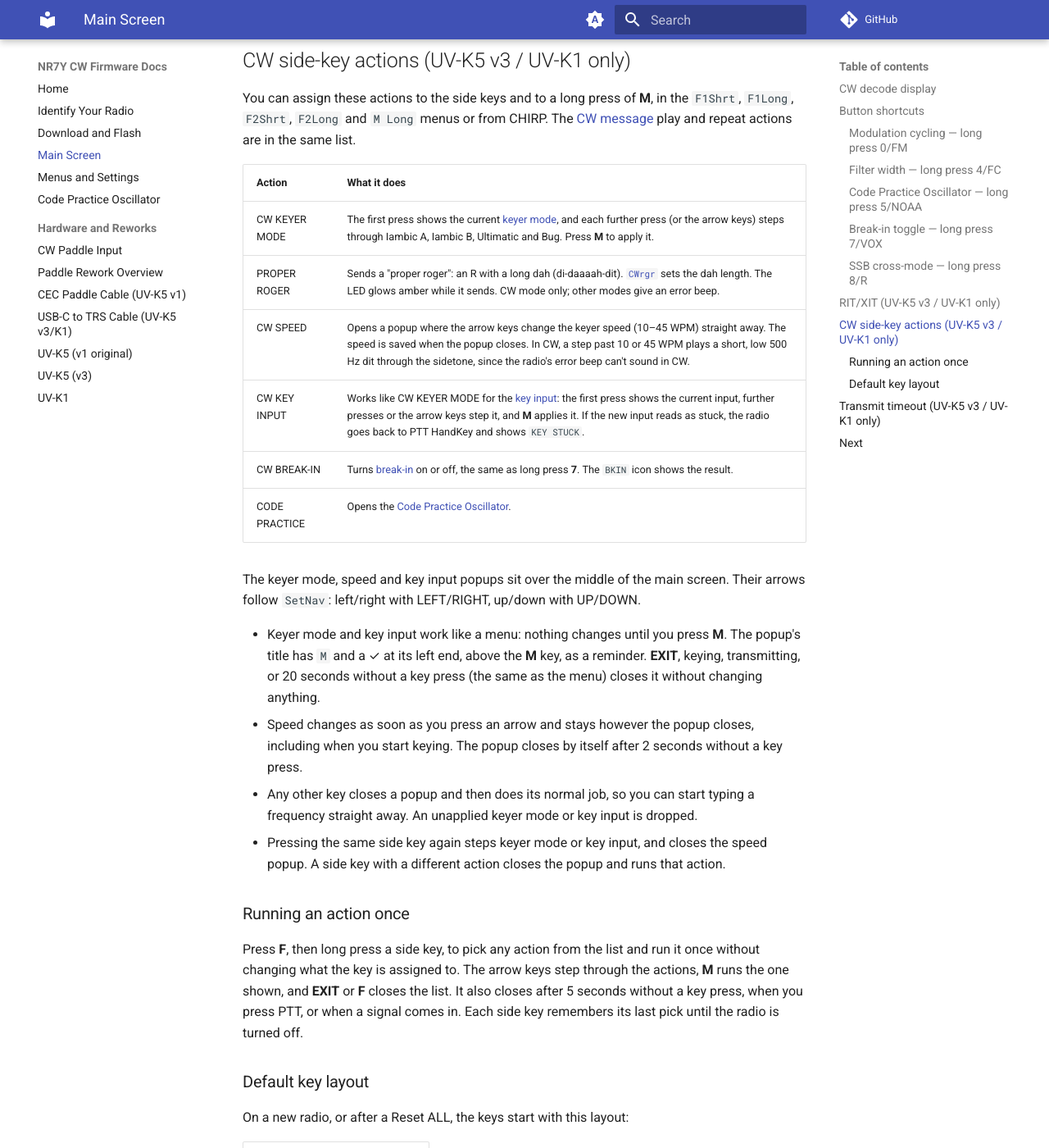
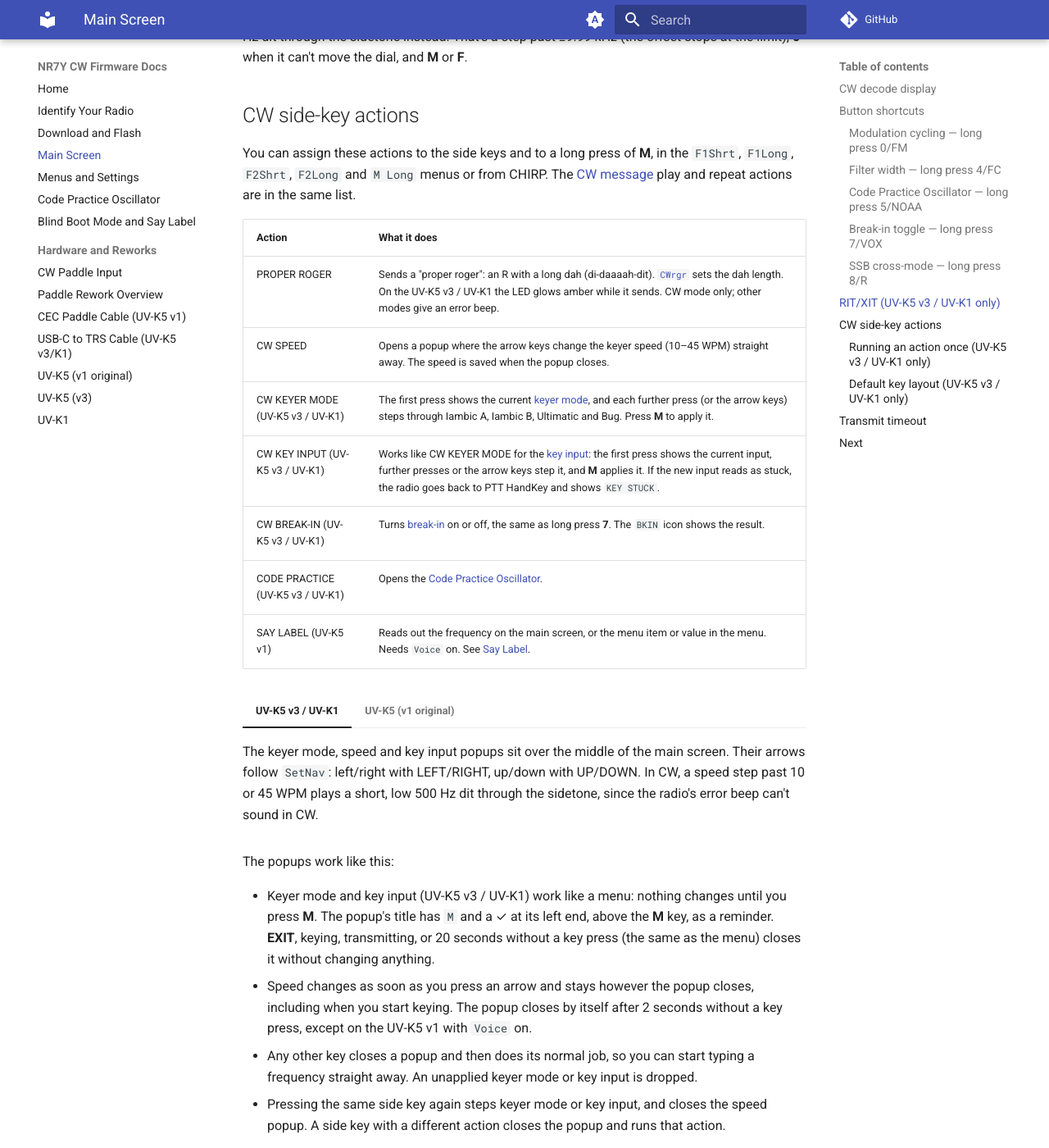
Before and after one commit to briand/cw-firmware-docs, an MkDocs documentation site: the page built from docs/main-screen.md, in a window 1280 px wide and 1400 px high, scrolled down 3775 px. Shown: the whole window at 82% size. Built offline with MkDocs 1.6.1 and Material for MkDocs 9.7.7, drawn with Linux system fonts in a browser that asks for light colours; comment, search, counter and statistics services are not loaded; some of the changed text lies outside the part shown.

Commit message:
update for k5v1 v1.5 release - blind boot mode, other minor updates

```diff
--- a/docs/main-screen.md
+++ b/docs/main-screen.md
@@ -47,6 +47,9 @@ On the UV-K5 v3 / UV-K1, a short press of `*` in CW mode opens
 Cycle between the modulation modes: FM → AM → USB → CW → (back to FM)
 
 The firmware automatically opens squelch full-time whenever switching to USB and CW modes. Use side button 1 (or map a different button to the `monitor` action) to close squelch.
+
+On the UV-K5 (v1), with `Voice` on, the radio sends the new mode's name in
+CW (`FM`, `AM`, `USB` or `CW`). See [CW enunciation](blind-boot-mode.md#cw-enunciation).
 
 !!! warning
     Selecting **USB** mode lets you *receive* and listen to upper-sideband
@@ -144,7 +147,7 @@ plays a short, low 500 Hz dit through the sidetone instead. That's a step
 past ±9.99 kHz (the offset stops at the limit), **0** when it can't move the
 dial, and **M** or **F**.
 
-## CW side-key actions (UV-K5 v3 / UV-K1 only) {#side-key-actions}
+## CW side-key actions {#side-key-actions}
 
 You can assign these actions to the side keys and to a long press of **M**,
 in the `F1Shrt`, `F1Long`, `F2Shrt`, `F2Long` and `M Long` menus or from
@@ -153,24 +156,39 @@ and repeat actions are in the same list.
 
 | Action | What it does |
 |---|---|
-| CW KEYER MODE | The first press shows the current [keyer mode](menus-and-settings.md#cw-keyer-mode-cwkmod), and each further press (or the arrow keys) steps through Iambic A, Iambic B, Ultimatic and Bug. Press **M** to apply it. |
-| PROPER ROGER | Sends a "proper roger": an R with a long dah (di-daaaah-dit). [`CWrgr`](menus-and-settings.md#cwrgr) sets the dah length. The LED glows amber while it sends. CW mode only; other modes give an error beep. |
-| CW SPEED | Opens a popup where the arrow keys change the keyer speed (10–45 WPM) straight away. The speed is saved when the popup closes. In CW, a step past 10 or 45 WPM plays a short, low 500 Hz dit through the sidetone, since the radio's error beep can't sound in CW. |
-| CW KEY INPUT | Works like CW KEYER MODE for the [key input](menus-and-settings.md#cw-key-input-cwkin): the first press shows the current input, further presses or the arrow keys step it, and **M** applies it. If the new input reads as stuck, the radio goes back to PTT HandKey and shows `KEY STUCK`. |
-| CW BREAK-IN | Turns [break-in](menus-and-settings.md#cw-break-in-cwbkin) on or off, the same as long press **7**. The `BKIN` icon shows the result. |
-| CODE PRACTICE | Opens the [Code Practice Oscillator](code-practice-oscillator.md). |
+| PROPER ROGER | Sends a "proper roger": an R with a long dah (di-daaaah-dit). [`CWrgr`](menus-and-settings.md#cwrgr) sets the dah length. On the UV-K5 v3 / UV-K1 the LED glows amber while it sends. CW mode only; other modes give an error beep. |
+| CW SPEED | Opens a popup where the arrow keys change the keyer speed (10–45 WPM) straight away. The speed is saved when the popup closes. |
+| CW KEYER MODE (UV-K5 v3 / UV-K1) | The first press shows the current [keyer mode](menus-and-settings.md#cw-keyer-mode-cwkmod), and each further press (or the arrow keys) steps through Iambic A, Iambic B, Ultimatic and Bug. Press **M** to apply it. |
+| CW KEY INPUT (UV-K5 v3 / UV-K1) | Works like CW KEYER MODE for the [key input](menus-and-settings.md#cw-key-input-cwkin): the first press shows the current input, further presses or the arrow keys step it, and **M** applies it. If the new input reads as stuck, the radio goes back to PTT HandKey and shows `KEY STUCK`. |
+| CW BREAK-IN (UV-K5 v3 / UV-K1) | Turns [break-in](menus-and-settings.md#cw-break-in-cwbkin) on or off, the same as long press **7**. The `BKIN` icon shows the result. |
+| CODE PRACTICE (UV-K5 v3 / UV-K1) | Opens the [Code Practice Oscillator](code-practice-oscillator.md). |
+| SAY LABEL (UV-K5 v1) | Reads out the frequency on the main screen, or the menu item or value in the menu. Needs `Voice` on. See [Say Label](blind-boot-mode.md#say-label). |
 
-The keyer mode, speed and key input popups sit over the middle of the main
-screen. Their arrows follow `SetNav`: left/right with LEFT/RIGHT, up/down with
-UP/DOWN.
+=== "UV-K5 v3 / UV-K1"
 
-- Keyer mode and key input work like a menu: nothing changes until you press
+    The keyer mode, speed and key input popups sit over the middle of the
+    main screen. Their arrows follow `SetNav`: left/right with LEFT/RIGHT,
+    up/down with UP/DOWN. In CW, a speed step past 10 or 45 WPM plays a
+    short, low 500 Hz dit through the sidetone, since the radio's error beep
+    can't sound in CW.
+
+=== "UV-K5 (v1 original)"
+
+    The speed popup opens from the main screen only, and **UP** / **DOWN**
+    change the speed. A step past 10 or 45 WPM gives an error beep. With
+    `Voice` on, the popup sends a CW `5` at each new speed and stays open
+    until you close it. See
+    [setting your speed by ear](blind-boot-mode.md#setting-your-speed-by-ear).
+
+The popups work like this:
+
+- Keyer mode and key input (UV-K5 v3 / UV-K1) work like a menu: nothing changes until you press
   **M**. The popup's title has `M` and a ✓ at its left end, above the **M**
   key, as a reminder. **EXIT**, keying, transmitting, or 20 seconds without a
   key press (the same as the menu) closes it without changing anything.
 - Speed changes as soon as you press an arrow and stays however the popup
   closes, including when you start keying. The popup closes by itself after
-  2 seconds without a key press.
+  2 seconds without a key press, except on the UV-K5 v1 with `Voice` on.
 - Any other key closes a popup and then does its normal job, so you can start
   typing a frequency straight away. An unapplied keyer mode or key input is
   dropped.
@@ -178,7 +196,7 @@ UP/DOWN.
   the speed popup. A side key with a different action closes the popup and runs
   that action.
 
-### Running an action once {#action-picker}
+### Running an action once (UV-K5 v3 / UV-K1 only) {#action-picker}
 
 Press **F**, then long press a side key, to pick any action from the list and
 run it once without changing what the key is assigned to. The arrow keys
@@ -187,7 +205,7 @@ closes the list. It also closes after 5 seconds without a key press, when you
 press PTT, or when a signal comes in. Each side key remembers its last pick
 until the radio is turned off.
 
-### Default key layout
+### Default key layout (UV-K5 v3 / UV-K1 only)
 
 On a new radio, or after a Reset ALL, the keys start with this layout:
 
@@ -203,10 +221,11 @@ These defaults only fill keys that have never been set. Once you assign an
 action, from the menu or from CHIRP, the radio keeps it, and a radio upgraded
 from earlier firmware keeps the actions it already had.
 
-## Transmit timeout (UV-K5 v3 / UV-K1 only) {#tx-timeout}
+## Transmit timeout {#tx-timeout}
 
 If keying runs for 7 seconds without a gap of at least two dit lengths, the
-radio stops keying, drops transmit, and shows `TX TIMEOUT` / `RELEASE KEY`.
+radio stops keying and drops transmit. The UV-K5 v3 / UV-K1 also shows
+`TX TIMEOUT` / `RELEASE KEY`.
 Normal sending always pauses between characters, so this catches a stuck key
 or a shorted paddle, including one that sends an endless string of dits.
 Holding the key down for a long tuning carrier trips it too. Keying stays
@@ -217,3 +236,4 @@ message that's playing back stops too.
 
 - [Menus and settings](menus-and-settings.md)
 - [Code Practice Oscillator](code-practice-oscillator.md)
+- [Blind boot mode and Say Label](blind-boot-mode.md) (UV-K5 v1)
--- a/mkdocs.yml
+++ b/mkdocs.yml
@@ -46,6 +46,7 @@ nav:
   - Main Screen: main-screen.md
   - Menus and Settings: menus-and-settings.md
   - Code Practice Oscillator: code-practice-oscillator.md
+  - Blind Boot Mode and Say Label: blind-boot-mode.md
   - Hardware and Reworks:
     - CW Paddle Input: hardware/cw-paddle-input.md
     - Paddle Rework Overview: hardware/rework-overview.md
```
Also changed, not shown: docs/blind-boot-mode.md (added, +156 -0 lines), docs/code-practice-oscillator.md (+2 -1 lines), docs/index.md (+4 -1 lines), docs/menus-and-settings.md (+20 -3 lines).
